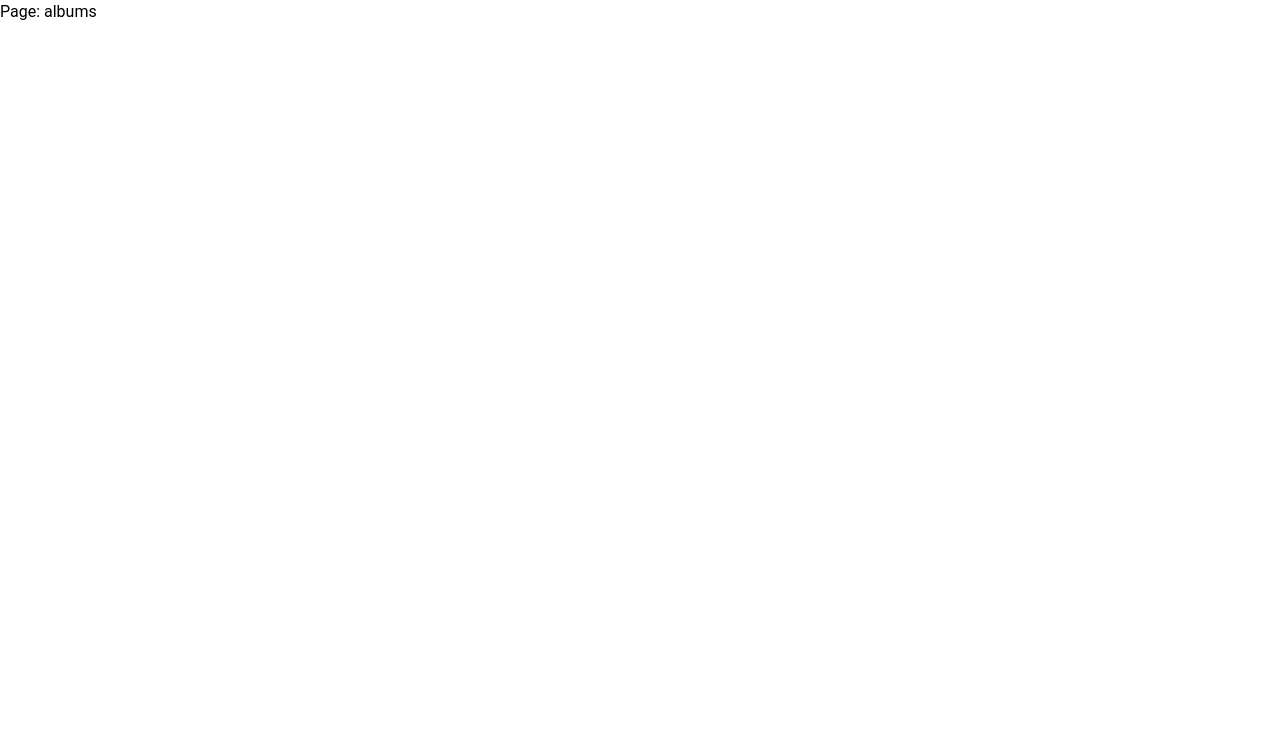
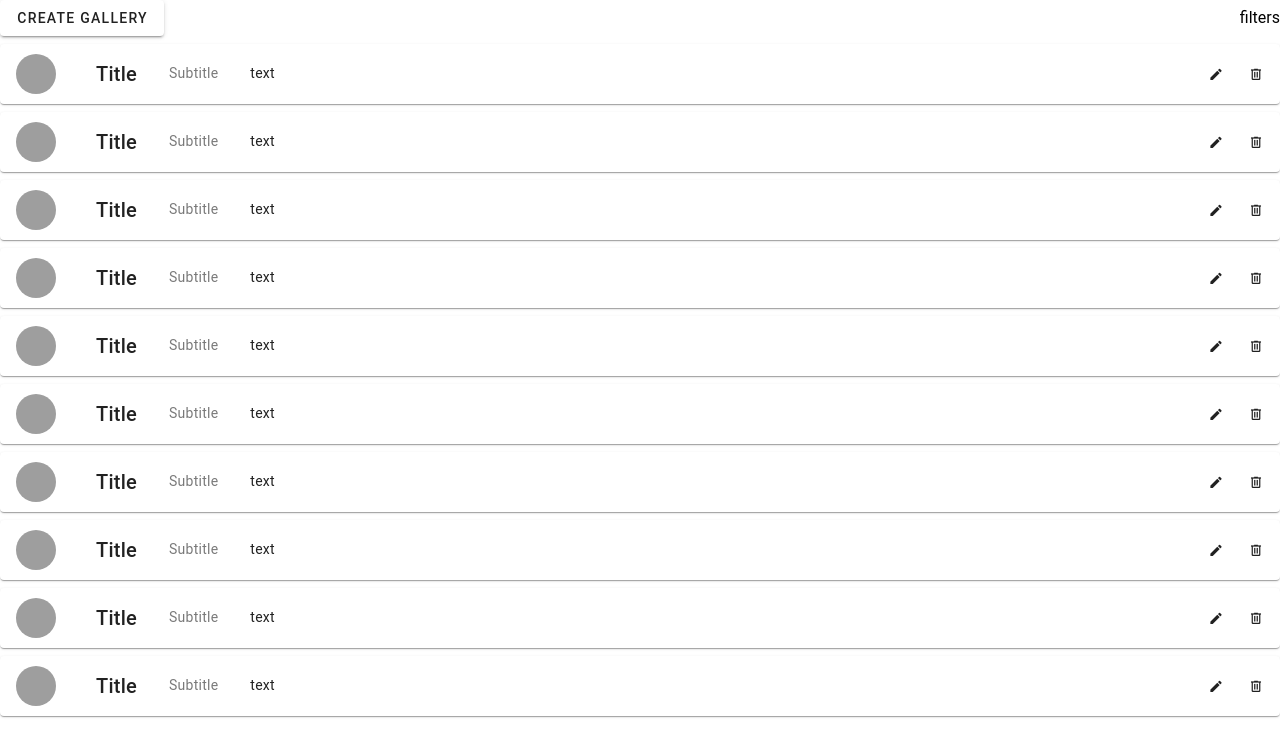
Before and after one commit to flight1990/pro-vision-nuxt, a Nuxt app: page /albums in a window 1280 px wide. Shown: the top 756 px of the page. Built offline with nearby package versions, Linux system fonts and the light colour scheme.

Commit message:
albums ui

```diff
--- a/app/app.vue
+++ b/app/app.vue
@@ -1,6 +1,6 @@
 <script setup lang="ts">
 import {onMounted, shallowRef} from "vue";
-import SsrLoader from "~/components/SsrLoader.vue";
+import SsrLoader from "~/components/common/ui/SsrLoader.vue";
 
 const loading = shallowRef<boolean>(true)
 
--- /dev/null
+++ b/app/components/albums/AlbumCard.vue
@@ -0,0 +1,23 @@
+<script setup lang="ts">
+
+</script>
+
+<template>
+  <v-card class="d-flex align-center">
+    <template #prepend>
+      <v-avatar color="grey"></v-avatar>
+    </template>
+
+    <v-card-title>Title</v-card-title>
+    <v-card-subtitle>Subtitle</v-card-subtitle>
+
+    <v-card-text>
+      text
+    </v-card-text>
+
+    <v-card-actions>
+      <v-btn size="x-small" icon="mdi-pencil"/>
+      <v-btn size="x-small" icon="mdi-trash-can-outline"/>
+    </v-card-actions>
+  </v-card>
+</template>
--- /dev/null
+++ b/app/components/albums/AlbumDialog.vue
@@ -0,0 +1,10 @@
+<script setup lang="ts">
+const dialog = defineModel({required: true, default: false})
+
+</script>
+
+<template>
+  <v-dialog v-model="dialog">
+
+  </v-dialog>
+</template>
--- /dev/null
+++ b/app/components/albums/AlbumsList.vue
@@ -0,0 +1,16 @@
+<script setup lang="ts">
+import AlbumCard from "~/components/albums/AlbumCard.vue";
+
+</script>
+
+<template>
+  <div class="d-flex flex-column ga-2">
+    <div class="d-flex align-center justify-space-between">
+      <v-btn>Create gallery</v-btn>
+
+      <span>filters</span>
+    </div>
+
+    <AlbumCard v-for="i in 10" :key="i" />
+  </div>
+</template>
--- a/app/layouts/Default.vue
+++ b/app/layouts/Default.vue
@@ -1,8 +1,8 @@
 <script setup lang="ts">
 import {shallowRef} from "vue";
 import {useMenuStore} from "~/stores/menu";
-import TheSideBar from "~/components/TheSideBar.vue";
-import TheAppBar from "~/components/TheAppBar.vue";
+import TheSideBar from "~/components/common/ui/TheSideBar.vue";
+import TheAppBar from "~/components/common/ui/TheAppBar.vue";
 
 const menuStore = useMenuStore()
 const drawer = shallowRef<boolean>(true)
--- a/app/pages/albums.vue
+++ b/app/pages/albums.vue
@@ -1,7 +1,8 @@
-<script setup lang="ts"></script>
+<script setup lang="ts">
+import AlbumsList from "~/components/albums/AlbumsList.vue";
+
+</script>
 
 <template>
-  <div>
-    Page: albums
-  </div>
+  <AlbumsList />
 </template>
--- a/app/pages/login.vue
+++ b/app/pages/login.vue
@@ -1,5 +1,5 @@
 <script setup lang="ts">
-import BaseForm from "~/components/BaseForm.vue";
+import BaseForm from "~/components/common/BaseForm.vue";
 
 definePageMeta({
   layout: 'auth'
--- a/app/pages/register.vue
+++ b/app/pages/register.vue
@@ -1,5 +1,5 @@
 <script setup lang="ts">
-import BaseForm from "~/components/BaseForm.vue";
+import BaseForm from "~/components/common/BaseForm.vue";
 
 definePageMeta({
   layout: 'auth'
```
Also changed, not shown: app/components/common/BaseForm.vue (renamed from app/components/BaseForm.vue), app/components/common/ui/SsrLoader.vue (renamed from app/components/SsrLoader.vue), app/components/common/ui/TheAppBar.vue (renamed from app/components/TheAppBar.vue), app/components/common/ui/TheSideBar.vue (renamed from app/components/TheSideBar.vue).
